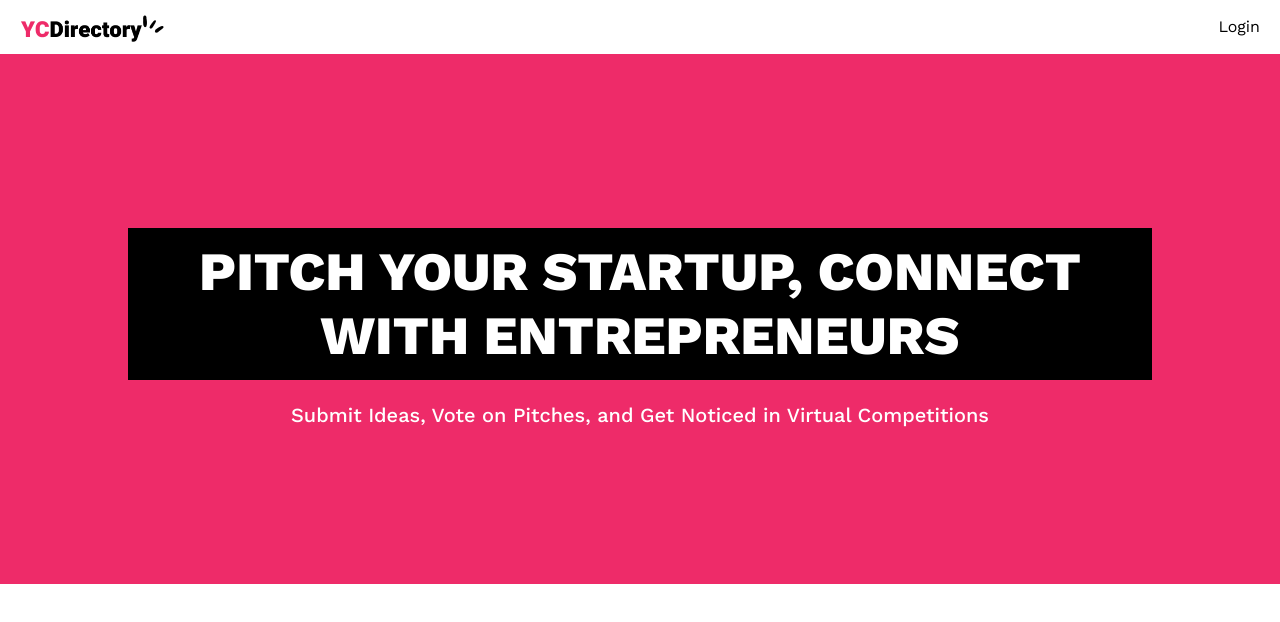
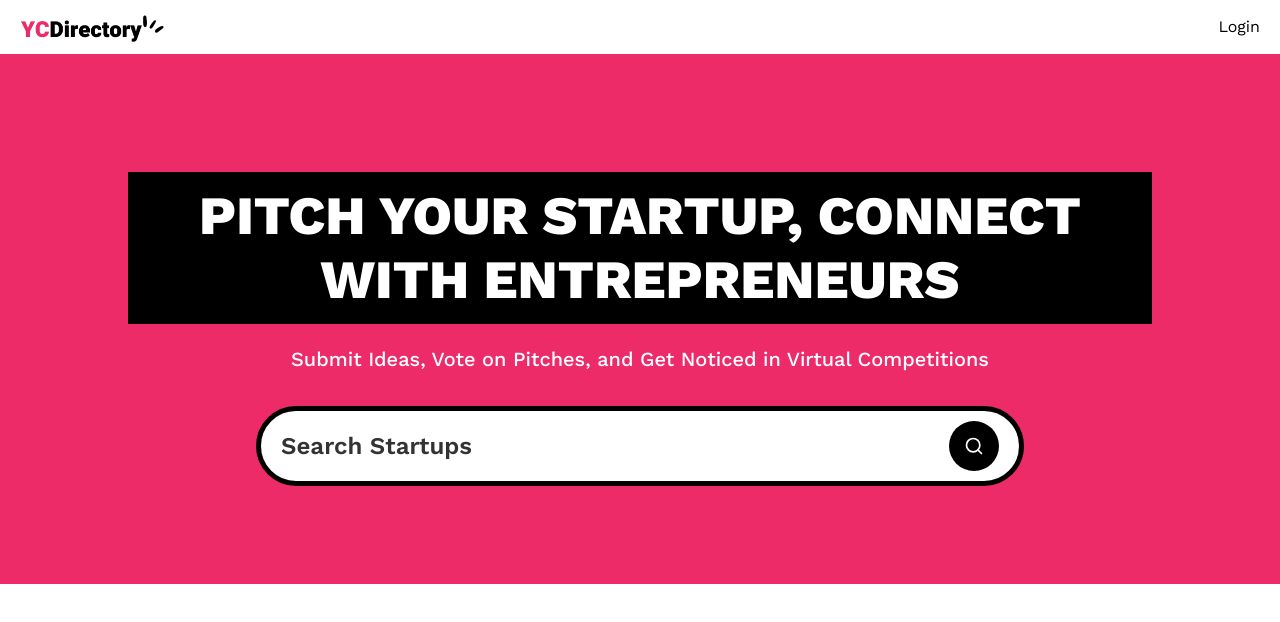
Before and after one commit to emrekrt1655/yc-nextjs, a Next.js app: page / in a window 1280 px wide. Shown: the top 622 px of the page. Built offline with nearby package versions, Linux system fonts and the light colour scheme; no server answers.

Commit message:
search form added

```diff
--- a/app/(root)/layout.tsx
+++ b/app/(root)/layout.tsx
@@ -1,4 +1,4 @@
-import Navbar from "../components/Navbar";
+import Navbar from "../../components/Navbar";
 
 export default function Layout({children} : Readonly<{children: React.ReactNode}> ) {
     return (
--- a/app/(root)/page.tsx
+++ b/app/(root)/page.tsx
@@ -1,4 +1,9 @@
-export default function Home() {
+import SearchForm from "../../components/SearchForm";
+
+export default async function  Home({searchParams}: {
+  searchParams: Promise< {query?: string}>
+}) {
+  const query = (await searchParams).query
   return (
     <>
       <section className="pink_container">
@@ -8,6 +13,7 @@
         <p className="sub-heading !max-w-3xl">
           Submit Ideas, Vote on Pitches, and Get Noticed in Virtual Competitions{" "}
         </p>
+        <SearchForm query={query} />
       </section>
     </>
   );
--- a/app/components/Navbar.tsx
+++ b/components/Navbar.tsx
@@ -24,7 +24,7 @@
               <form
                 action={async () => {
                   "use server";
-                  await signOut({ redirectTo: '/'});
+                  await signOut({ redirectTo: "/" });
                 }}
               >
                 <button type="submit" className="cursor-pointer">
--- /dev/null
+++ b/components/SearchForm.tsx
@@ -0,0 +1,24 @@
+import React from "react";
+import Form from "next/form";
+import SearchFormReset from "./SearchFormReset";
+import { Search } from "lucide-react";
+const SearchForm = ({query}: {query?: string}) => {
+  return (
+    <Form action="/" scroll={false} className="search-form">
+      <input
+        name="query"
+        defaultValue={query}
+        className="search-input"
+        placeholder="Search Startups"
+      />
+      <div className="flex gap-2">
+        {query && <SearchFormReset />}
+        <button type="submit" className="search-btn text-white">
+          <Search className="size-5"/>
+        </button>
+      </div>
+    </Form>
+  );
+};
+
+export default SearchForm;
--- /dev/null
+++ b/components/SearchFormReset.tsx
@@ -0,0 +1,19 @@
+"use client"
+
+import { X } from "lucide-react";
+import Link from "next/link";
+
+const SearchFormReset = () => {
+    const reset = () => {
+        const form = document.querySelector('.search-form') as HTMLFormElement;
+        if(form) form.reset()
+    }
+  return (
+    <button type='reset' onClick={reset}>
+    <Link href="/" className="search-btn text-white"><X className="size-5"/></Link>
+    </button>
+
+  )
+}
+
+export default SearchFormReset
--- /dev/null
+++ b/components/ui/button.tsx
@@ -0,0 +1,57 @@
+import * as React from "react"
+import { Slot } from "@radix-ui/react-slot"
+import { cva, type VariantProps } from "class-variance-authority"
+
+import { cn } from "@/lib/utils"
+
+const buttonVariants = cva(
+  "inline-flex items-center justify-center gap-2 whitespace-nowrap rounded-md text-sm font-medium transition-colors focus-visible:outline-none focus-visible:ring-1 focus-visible:ring-ring disabled:pointer-events-none disabled:opacity-50 [&_svg]:pointer-events-none [&_svg]:size-4 [&_svg]:shrink-0",
+  {
+    variants: {
+      variant: {
+        default:
+          "bg-primary text-primary-foreground shadow hover:bg-primary/90",
+        destructive:
+          "bg-destructive text-destructive-foreground shadow-sm hover:bg-destructive/90",
+        outline:
+          "border border-input bg-background shadow-sm hover:bg-accent hover:text-accent-foreground",
+        secondary:
+          "bg-secondary text-secondary-foreground shadow-sm hover:bg-secondary/80",
+        ghost: "hover:bg-accent hover:text-accent-foreground",
+        link: "text-primary underline-offset-4 hover:underline",
+      },
+      size: {
+        default: "h-9 px-4 py-2",
+        sm: "h-8 rounded-md px-3 text-xs",
+        lg: "h-10 rounded-md px-8",
+        icon: "h-9 w-9",
+      },
+    },
+    defaultVariants: {
+      variant: "default",
+      size: "default",
+    },
+  }
+)
+
+export interface ButtonProps
+  extends React.ButtonHTMLAttributes<HTMLButtonElement>,
+    VariantProps<typeof buttonVariants> {
+  asChild?: boolean
+}
+
+const Button = React.forwardRef<HTMLButtonElement, ButtonProps>(
+  ({ className, variant, size, asChild = false, ...props }, ref) => {
+    const Comp = asChild ? Slot : "button"
+    return (
+      <Comp
+        className={cn(buttonVariants({ variant, size, className }))}
+        ref={ref}
+        {...props}
+      />
+    )
+  }
+)
+Button.displayName = "Button"
+
+export { Button, buttonVariants }
--- a/package.json
+++ b/package.json
@@ -14,6 +14,7 @@
     "react-dom": "$react-dom"
   },
   "dependencies": {
+    "@radix-ui/react-slot": "^1.2.2",
     "@tailwindcss/typography": "^0.5.15",
     "class-variance-authority": "^0.7.1",
     "clsx": "^2.1.1",
```
Also changed, not shown: 1 other file (tests, documents, lock files or other folders).
